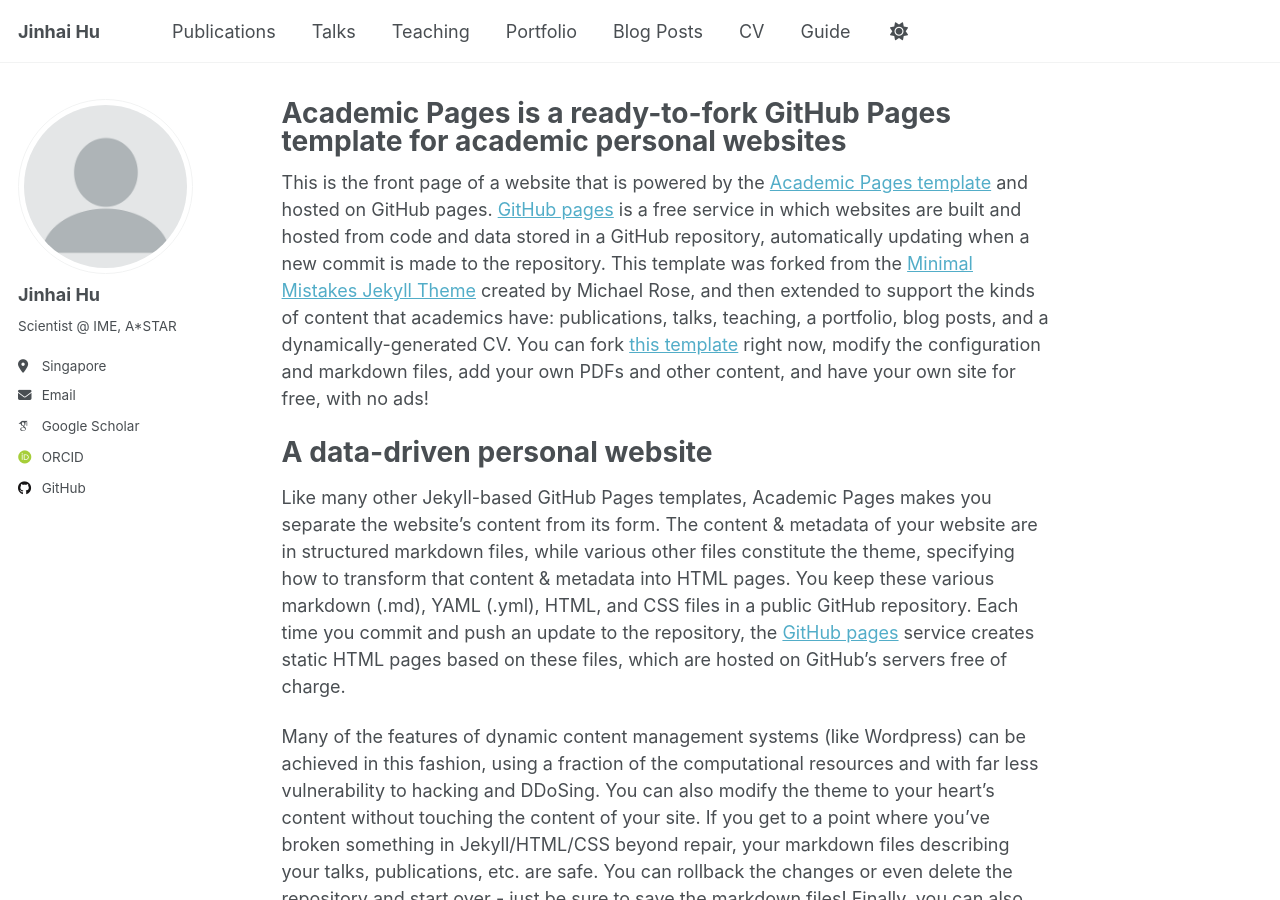
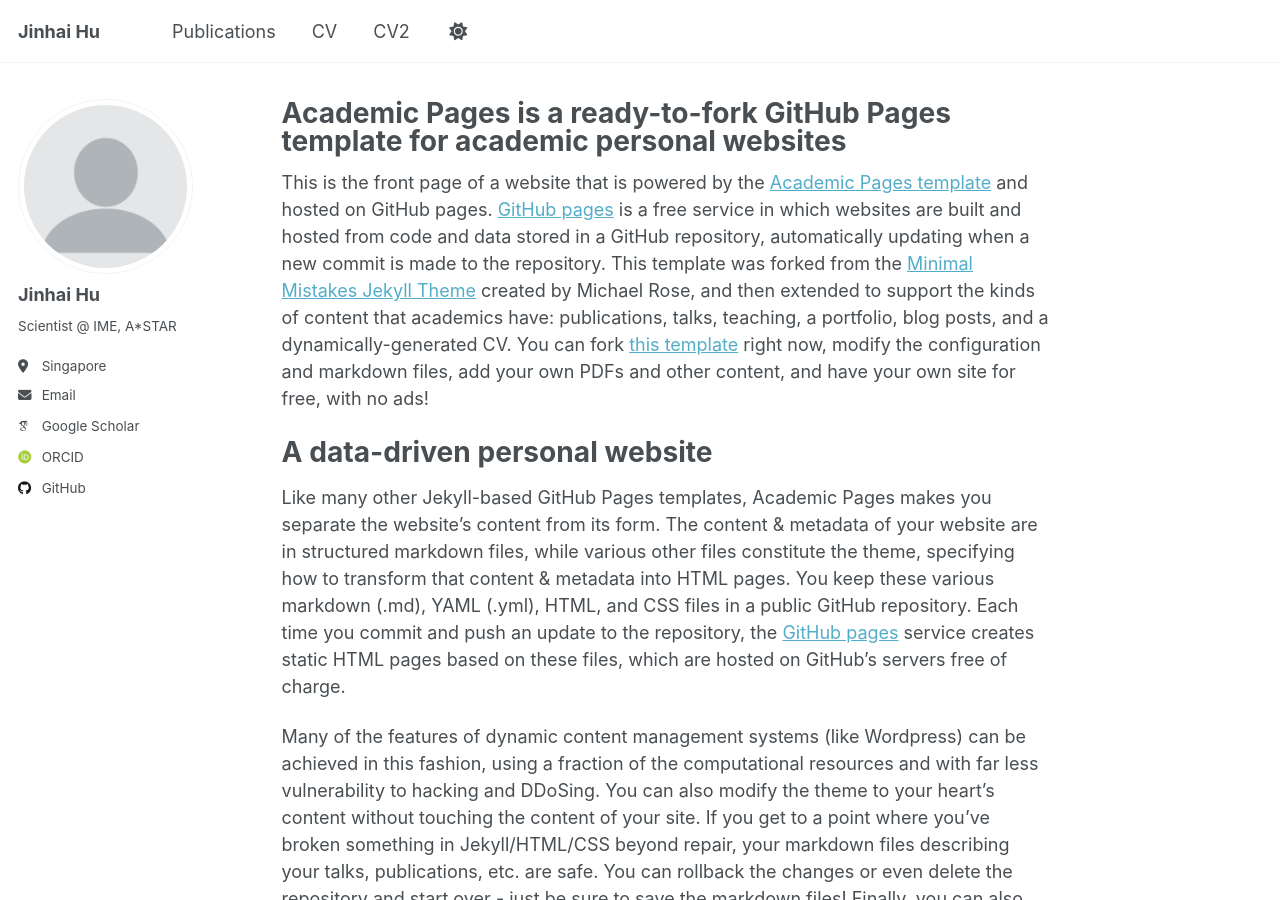
Before and after one commit to HUJH511/HUJH511.github.io, a Jekyll site: the page built from _pages/about.md, in a window 1280 px wide and 900 px high. Built offline with Jekyll 4.4.1, drawn with Linux system fonts in a browser that asks for light colours; some web fonts are replaced; part of the change alters nothing that is shown.

Commit message:
update navigation

```diff
--- a/_data/navigation.yml
+++ b/_data/navigation.yml
@@ -11,23 +11,23 @@ main:
   - title: "Publications"
     url: /publications/
 
-  - title: "Talks"
-    url: /talks/
+  # - title: "Talks"
+  #   url: /talks/
 
-  - title: "Teaching"
-    url: /teaching/
+  # - title: "Teaching"
+  #   url: /teaching/
 
-  - title: "Portfolio"
-    url: /portfolio/
+  # - title: "Portfolio"
+  #   url: /portfolio/
 
-  - title: "Blog Posts"
-    url: /year-archive/
+  # - title: "Blog Posts"
+  #   url: /year-archive/
 
   - title: "CV"
     url: /cv/
 
-  # - title: "CV"
-  #   url: /cv-json/
+  - title: "CV2"
+    url: /cv-json/
 
-  - title: "Guide"
-    url: /markdown/
+  # - title: "Guide"
+  #   url: /markdown/
```
